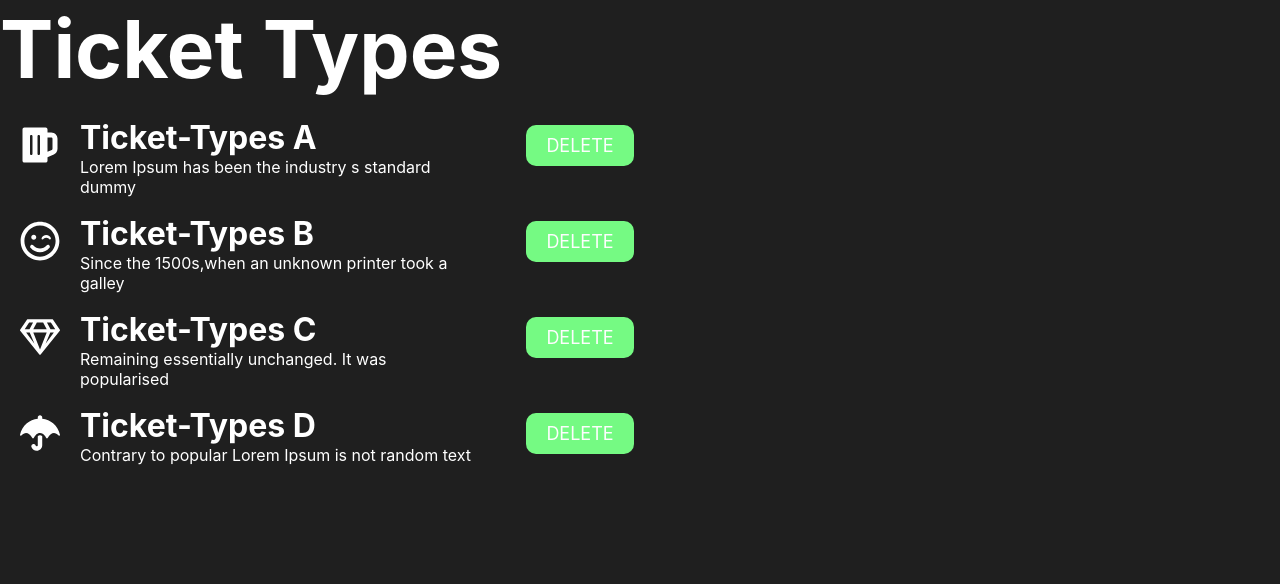
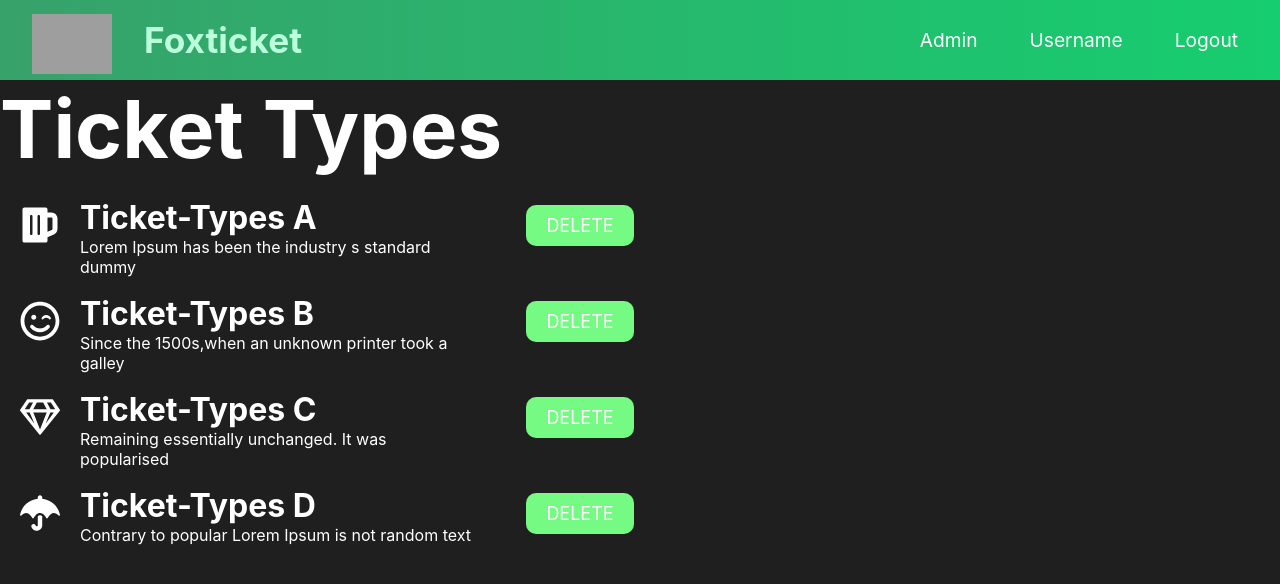
Before and after one commit to green-fox-academy/giggle-foxticket-opal-fullstack, a React (Create React App) app in the folder frontend/: page /admin in a window 1280 px wide. Shown: the top 584 px of the page. Built offline with nearby package versions, Linux system fonts and the light colour scheme; grey boxes are pictures that could not be loaded.

Commit message:
feat(GFO-139/140): Added Header component into Adminpage

```diff
--- a/frontend/src/pages/AdminPage/AdminPage.js
+++ b/frontend/src/pages/AdminPage/AdminPage.js
@@ -4,6 +4,7 @@ import Ticket from '../../components/Ticket/Ticket';
 import Button from '../../components/Button/Button';
 import useModal from '../../hooks/useModal';
 import Modal from '../../components/Modal/Modal';
+import Header from '../../components/Header/Header';
 
 const fakeData = [
   {
@@ -37,6 +38,7 @@ function AdminPage() {
 
   return (
     <div>
+      <Header type="admin" />
       <h1 className="main-title">Ticket Types</h1>
       {fakeData.map(adminTicket => (
         <Ticket key={adminTicket.id} {...adminTicket}>
```
